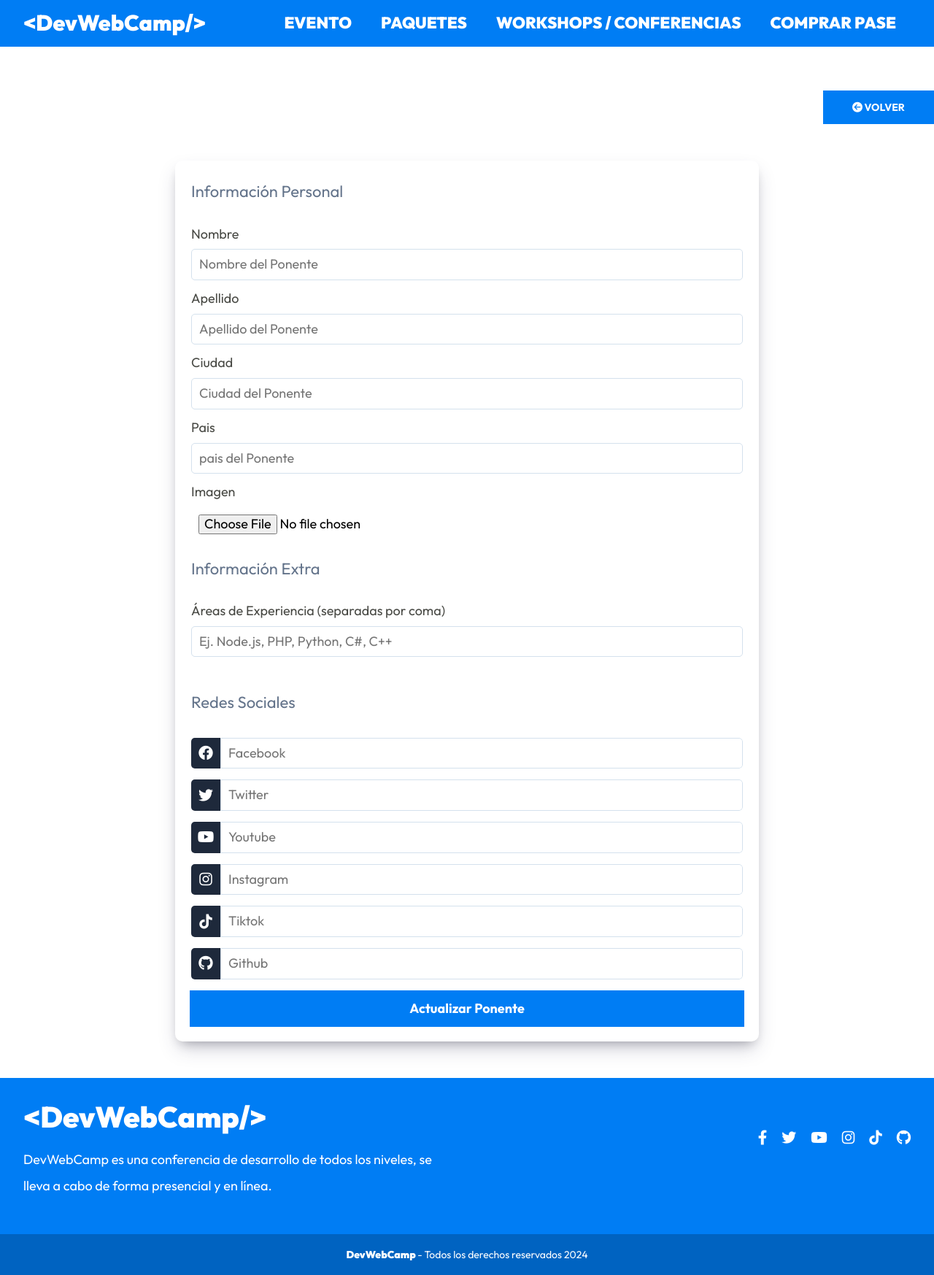
After one commit to Megex04/DevWebCamp_mvc, a PHP site: template views/admin/ponentes/editar.php in a window 1280 px wide. The commit adds this page. Shown: the part 601-2348 px from the top of the page at 73% size. Run offline with PHP 8.4, Linux system fonts and the light colour scheme; the template is opened without the code that fills it, so the values that code supplies are empty; style sheets or scripts are compiled from the project's sources; some libraries are stand-ins or nearby versions.

Commit message:
List, editing and deleting 'Ponente's in dashboard

```diff
--- a/models/Ponente.php
+++ b/models/Ponente.php
@@ -15,6 +15,7 @@ class Ponente extends ActiveRecord {
     public $imagen;
     public $tags;
     public $redes;
+    public $imagen_actual;
 
 
     public function __construct($args = [])
--- a/public/index.php
+++ b/public/index.php
@@ -42,6 +42,7 @@ $router->get('/admin/ponentes/crear', [PonentesController::class, 'crear']);
 $router->post('/admin/ponentes/crear', [PonentesController::class, 'crear']);
 $router->get('/admin/ponentes/editar', [PonentesController::class, 'editar']);
 $router->post('/admin/ponentes/editar', [PonentesController::class, 'editar']);
+$router->post('/admin/ponentes/eliminar', [PonentesController::class, 'eliminar']);
 
 $router->get('/admin/eventos', [EventosController::class, 'index']);
 
--- a/src/js/tags.js
+++ b/src/js/tags.js
@@ -6,6 +6,12 @@
         const tagsInputHidden = document.querySelector('[name="tags"]');
 
         let tags = [];
+
+        // recuperar del input oculto (CUANDO SE ACTUALIZA EL PONENTE)
+        if(tagsInputHidden.value !== '') {
+            tags = tagsInputHidden.value.split(',');
+            mostrarTags();
+        }
 
         tagsInput.addEventListener('keypress', guardarTag);
 
--- a/src/scss/ui/formulario/_formulario.scss
+++ b/src/scss/ui/formulario/_formulario.scss
@@ -57,6 +57,12 @@
             border-bottom-left-radius: 0;
         }
     }
+    &__texto {
+        margin-top: 3rem;
+    }
+    &__imagen {
+        max-width: 20rem;
+    }
     &__listado {
         @include m.tags;
 
--- /dev/null
+++ b/views/admin/ponentes/editar.php
@@ -0,0 +1,19 @@
+<h2 class="dashboard__heading"><?php echo $titulo; ?></h2>
+
+<div class="dashboard__contenedor-boton">
+    <a href="/admin/ponentes" class="dashboard__boton">
+        <i class="fa-solid fa-circle-arrow-left"></i>
+        Volver
+    </a>
+</div>
+<div class="dashboard__formulario">
+    <?php
+        include_once __DIR__ . '../../../templates/alertas.php';
+    ?>
+    <form method="POST"  enctype="multipart/form-data" class="formulario">
+
+        <?php include_once __DIR__ . '/formulario.php'; ?>
+
+        <input class="formulario__submit formulario__submit--registrar" type="submit" value="Actualizar Ponente">
+    </form>
+</div>
--- a/views/admin/ponentes/formulario.php
+++ b/views/admin/ponentes/formulario.php
@@ -54,6 +54,17 @@
             name="imagen"
         >
     </div>
+
+    <?php if(isset($ponente->imagen_actual)) { ?>
+        <p class="formulario__texto">Imagen Actual:</p>
+        <div class="formulario__imagen">
+            <picture>
+                <source srcset="<?php echo $_ENV['HOST'] . '/img/speakers/' . $ponente->imagen; ?>.webp" type="image/webp">
+                <source srcset="<?php echo $_ENV['HOST'] . '/img/speakers/' . $ponente->imagen; ?>.png" type="image/png">
+                <img src="<?php echo $_ENV['HOST'] . '/img/speakers/' . $ponente->imagen; ?>.png" alt="Imagen Ponente">
+            </picture>
+        </div>
+    <?php } ?>
 </fieldset>
 <fieldset class="formulario__fieldset">
     <legend class="formulario__legend">Información Extra</legend>
@@ -83,7 +94,7 @@
                 class="formulario__input--sociales"
                 name="redes[facebook]"
                 placeholder="Facebook"
-                value="<?php echo $ponente->facebook ?? ''; ?>"
+                value="<?php echo $redes->facebook ?? ''; ?>"
             >
         </div>
     </div>
@@ -97,7 +108,7 @@
                 class="formulario__input--sociales"
                 name="redes[twitter]"
                 placeholder="Twitter"
-                value="<?php echo $ponente->twitter ?? ''; ?>"
+                value="<?php echo $redes->twitter ?? ''; ?>"
             >
         </div>
     </div>
@@ -111,7 +122,7 @@
                 class="formulario__input--sociales"
                 name="redes[youtube]"
                 placeholder="Youtube"
-                value="<?php echo $ponente->youtube ?? ''; ?>"
+                value="<?php echo $redes->youtube ?? ''; ?>"
             >
         </div>
     </div>
@@ -125,7 +136,7 @@
                 class="formulario__input--sociales"
                 name="redes[instagram]"
                 placeholder="Instagram"
-                value="<?php echo $ponente->instagram ?? ''; ?>"
+                value="<?php echo $redes->instagram ?? ''; ?>"
             >
         </div>
     </div>
@@ -139,7 +150,7 @@
                 class="formulario__input--sociales"
                 name="redes[tiktok]"
                 placeholder="Tiktok"
-                value="<?php echo $ponente->tiktok ?? ''; ?>"
+                value="<?php echo $redes->tiktok ?? ''; ?>"
             >
         </div>
     </div>
@@ -153,7 +164,7 @@
                 class="formulario__input--sociales"
                 name="redes[github]"
                 placeholder="Github"
-                value="<?php echo $ponente->github ?? ''; ?>"
+                value="<?php echo $redes->github ?? ''; ?>"
             >
         </div>
     </div>
--- a/views/admin/ponentes/index.php
+++ b/views/admin/ponentes/index.php
@@ -31,7 +31,8 @@
                                 <i class="fa-solid fa-user-pen"></i>
                                 Editar
                             </a>
-                            <form class="table-formulario">
+                            <form method="POST" action="/admin/ponentes/eliminar" class="table-formulario">
+                                <input type="hidden" name="id" value="<?php echo $ponente->id; ?>">
                                 <button class="table__accion table__accion--eliminar" type="submit">
                                     <i class="fa-solid fa-circle-xmark"></i>
                                     Eliminar
```
Also changed, not shown: controllers/PonentesController.php (+87 -1 lines), public/img/speakers/1bc219ae070677e59773439d34bf290a.png (added), public/img/speakers/1bc219ae070677e59773439d34bf290a.webp (added), public/img/speakers/59b7eb6cfea0d1deef604bbe34372e6a.png (added), public/img/speakers/59b7eb6cfea0d1deef604bbe34372e6a.webp (added).
